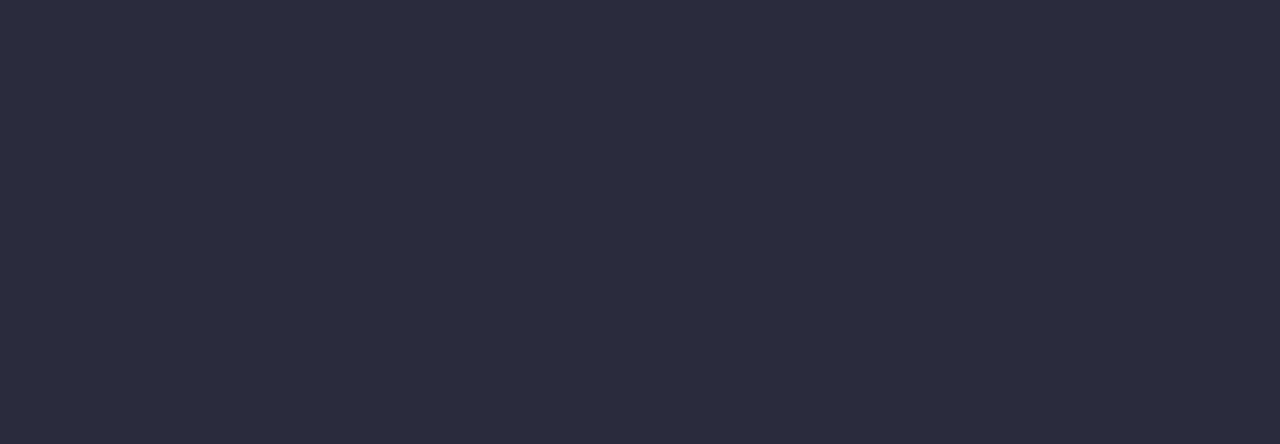
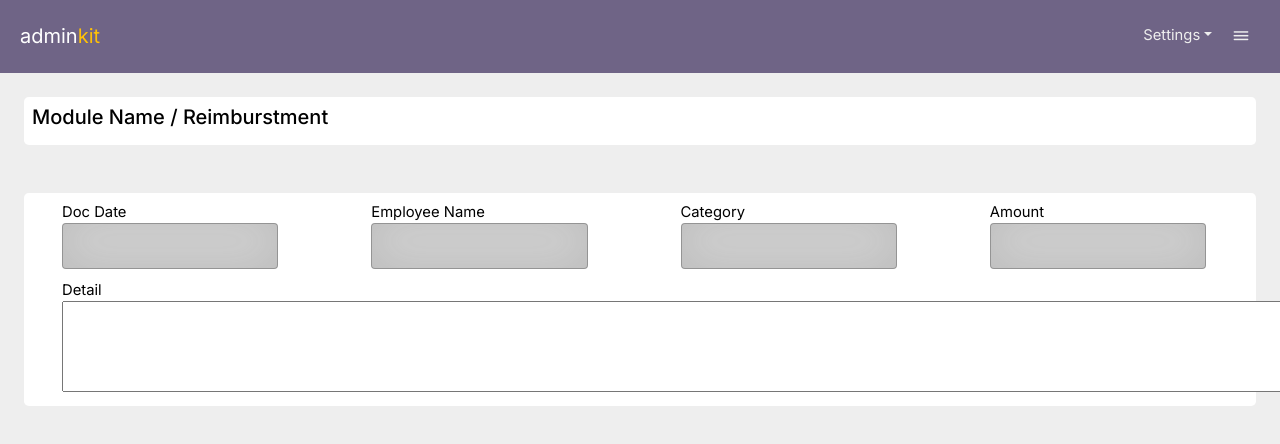
Before and after one commit to nabeelahmad215/react-project, a React (Create React App) app: page /reimburstment in a window 1280 px wide. Before the commit this address had no page. Shown: the top 444 px of the page. Built offline with nearby package versions, Linux system fonts and the light colour scheme.

Commit message:
reimburstment working

```diff
--- a/src/App.js
+++ b/src/App.js
@@ -2,6 +2,7 @@ import React from 'react';
 import { Route, Routes } from 'react-router-dom';
 import Dashboard from './Components/page/Dashboard';
 import Login from './Components/page/Login';
+import Reimburstment from './Components/page/Reimburstment';
 import Signup from './Components/page/Signup';
 
 const App = () => {
@@ -10,6 +11,7 @@ const App = () => {
       <Route index element={<Dashboard />} />
       <Route path='/login' element={<Login />} />
       <Route path='/signup' element={<Signup />} />
+      <Route path='/reimburstment' element={<Reimburstment />} />
     </Routes>
   );
 }
--- a/src/Components/css/dashboard.css
+++ b/src/Components/css/dashboard.css
@@ -26,7 +26,7 @@
 body {
 	height: 100%;
 	font-family: 'Inter', sans-serif;
-	background-color: var(--dk-darker-bg);
+	background-color: #eeeeee;
 	font-size: .925rem;
 }
 
@@ -157,15 +157,15 @@ body {
  -- welcome
 -------------------------------- */
 .welcome {
-	color: var(--dk-gray-300);
+	color: black;
 }
 
 .welcome .content {
-	background-color: var(--dk-dark-bg);
+	background-color: white;
 }
 
 .welcome p {
-	color: var(--dk-gray-400);
+	color: black;
 }
 
 
@@ -433,3 +433,18 @@ body {
 .linkstyle i:hover {
 	color: white;
 }
+
+.mytable{
+	width: 100%;
+	margin-right: 30px;
+	margin-left:30px;
+}
+.mytdinput{
+	width:70%;
+	background-color: lightgray;
+	color: black;
+	font-size: 1rem;
+}
+.mytdinput:focus{
+	background-color: white;
+}
--- /dev/null
+++ b/src/Components/css/reimb.css
@@ -0,0 +1,8 @@
+.mytable{
+	width: 100%;
+	margin-right: 30px;
+	margin-left:30px;
+}
+.mytdinput{
+	width:70%;
+}
--- /dev/null
+++ b/src/Components/page/Reimburstment.js
@@ -0,0 +1,73 @@
+import '../css/reimb.css';
+
+
+const Reimburstment = () => {
+    return(
+        <>
+              <div>
+        <nav class="navbar navbar-expand-md">
+          <div class="container-fluid mx-2">
+            <div class="navbar-header">
+              <button class="navbar-toggler" type="button" data-bs-toggle="collapse" data-bs-target="#toggle-navbar" aria-controls="toggle-navbar" aria-expanded="false" aria-label="Toggle navigation">
+                <i class="uil-bars text-white"></i>
+              </button>
+              <a class="navbar-brand" href="#">admin<span class="main-color">kit</span></a>
+            </div>
+            <div class="collapse navbar-collapse" id="toggle-navbar">
+              <ul class="navbar-nav ms-auto">
+                <li class="nav-item dropdown">
+                  <a class="nav-link dropdown-toggle" href="#" id="navbarDropdown" role="button" data-bs-toggle="dropdown" aria-expanded="false">
+                    Settings
+                  </a>
+                </li>
+                <li class="nav-item">
+                  <a class="nav-link" href="#">
+                    <i data-show="show-side-navigation1" class="uil-bars show-side-btn"></i>
+                  </a>
+                </li>
+              </ul>
+            </div>
+          </div>
+        </nav>
+
+        <div class="p-4">
+          <div class="welcome">
+            <div class="content rounded-3 p-2">
+              <h1 class="fs-5">Module Name / Reimburstment</h1>
+            </div>
+          </div>
+        </div>
+        <div class="p-4">
+          <div class="welcome">
+            <div class="content rounded-3 p-2">
+            <table className='mytable'>
+                <tr>
+                    <td><label>Doc Date</label></td>
+                    <td><label>Employee Name</label></td>
+                    <td><label>Category</label></td>
+                    <td><label>Amount</label></td>
+
+                </tr>
+                <tr>
+                    <td><input type="text" className='mytdinput'/></td>
+                    <td><input type="text" className='mytdinput'/></td>
+                    <td><input type="text" className='mytdinput'/></td>
+                    <td><input type="text" className='mytdinput'/></td>
+
+                </tr>
+                <tr>
+                <td><label>Detail</label></td>
+                </tr>
+                <tr>
+                <td colSpan='4'><textarea type="detail" rows="4" cols="135"/></td>
+                </tr>
+            </table>
+            </div>
+          </div>
+        </div>
+      </div>
+        </>
+    )
+}
+
+export default Reimburstment;
--- a/src/Components/page/Signup.js
+++ b/src/Components/page/Signup.js
@@ -1,17 +1,16 @@
 
 import { useEffect, useState } from 'react';
-import { Link, Navigate, useHistory } from 'react-router-dom';
+import { Link, useNavigate, useHistory} from 'react-router-dom';
 
 function Signup() {
     const [email, setEmail] = useState("");
     const [password, setPassword] = useState("");
 
     async function signUp() {
-        let item = { email, password }
+        const item = { email, password }
         console.warn(email, password)
 
-
-        let result = await fetch("http://localhost:8000/api/register", {
+        const result = await fetch("http://localhost:8000/api/register", {
             method: 'POST',
             headers: {
                 "Content-Type": "application/json",
@@ -23,6 +22,8 @@ function Signup() {
         localStorage.setItem("user-info", JSON.stringify(result))
 
     }
+
+
 
     return (
         <>
```
